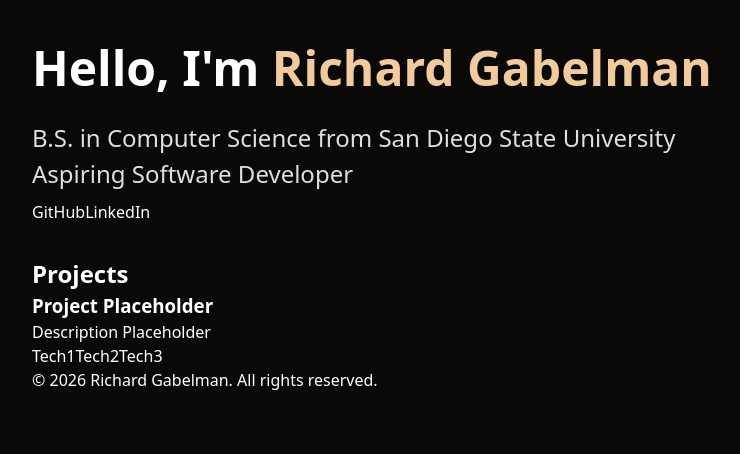
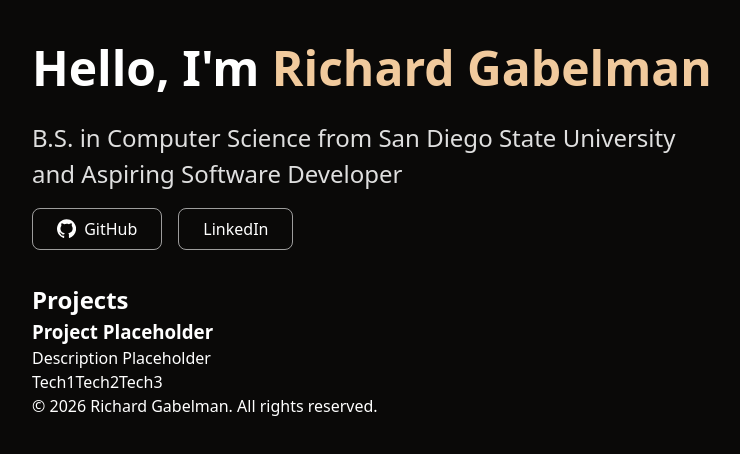
Before and after one commit to RichardGabelman/portfolio, a React (Vite) app: page / in a window 1280 px wide. Shown: the top 454 px of the page, without its empty margins (83-823 px from the left). Built offline with nearby package versions, Linux system fonts and the light colour scheme.

Commit message:
feat: add styles to contact links and add github logo to github link

```diff
--- a/src/App.jsx
+++ b/src/App.jsx
@@ -8,20 +8,28 @@
       </h1>
       <section className="subtext">
         <p>B.S. in Computer Science from San Diego State University</p>
-        <p>Aspiring Software Developer</p>
+        <p>and Aspiring Software Developer</p>
       </section>
       <nav className="contact-links">
         <a
           href="https://github.com/RichardGabelman"
-          className="contact-link"
+          className="github contact-link"
           target="_blank"
           rel="noopener noreferrer"
         >
+          <svg xmlns="http://www.w3.org/2000/svg" viewBox="0 0 98 96" width="1.2rem" height="1.2rem">
+            <path
+              fill-rule="evenodd"
+              clip-rule="evenodd"
+              d="M48.854 0C21.839 0 0 22 0 49.217c0 21.756 13.993 40.172 33.405 46.69 2.427.49 3.316-1.059 3.316-2.362 0-1.141-.08-5.052-.08-9.127-13.59 2.934-16.42-5.867-16.42-5.867-2.184-5.704-5.42-7.17-5.42-7.17-4.448-3.015.324-3.015.324-3.015 4.934.326 7.523 5.052 7.523 5.052 4.367 7.496 11.404 5.378 14.235 4.074.404-3.178 1.699-5.378 3.074-6.6-10.839-1.141-22.243-5.378-22.243-24.283 0-5.378 1.94-9.778 5.014-13.2-.485-1.222-2.184-6.275.486-13.038 0 0 4.125-1.304 13.426 5.052a46.97 46.97 0 0 1 12.214-1.63c4.125 0 8.33.571 12.213 1.63 9.302-6.356 13.427-5.052 13.427-5.052 2.67 6.763.97 11.816.485 13.038 3.155 3.422 5.015 7.822 5.015 13.2 0 18.905-11.404 23.06-22.324 24.283 1.78 1.548 3.316 4.481 3.316 9.126 0 6.6-.08 11.897-.08 13.526 0 1.304.89 2.853 3.316 2.364 19.412-6.52 33.405-24.935 33.405-46.691C97.707 22 75.788 0 48.854 0z"
+              fill="#fff"
+            />
+          </svg>
           GitHub
         </a>
         <a
           href="https://www.linkedin.com/in/richard-gabelman/"
-          className="contact-link"
+          className="linkedin contact-link"
           target="_blank"
           rel="noopener noreferrer"
         >
--- a/src/index.css
+++ b/src/index.css
@@ -32,12 +32,11 @@
   padding: 2rem 0rem;
   display: flex;
   flex-direction: column;
-  gap: 0.5rem;
+  gap: 1rem;
 }
 
 .header h1 {
   font-size: 3rem;
-  margin-bottom: 0.5rem;
 }
 
 #name {
@@ -49,3 +48,22 @@
   font-weight: 300;
   color:#dfdfdf;
 }
+
+.contact-links {
+  display: flex;
+  gap: 1rem;
+  font-weight: 400;
+}
+
+.contact-link {
+  display: flex;
+  align-items: center;
+  gap: 0.5rem;
+  border: 1px solid rgba(255, 255, 255, 0.6);
+  border-radius: 0.5rem;
+  padding: 0.5rem 1.5rem;
+}
+
+.github:hover {
+  background-color: #131110;
+}
```
